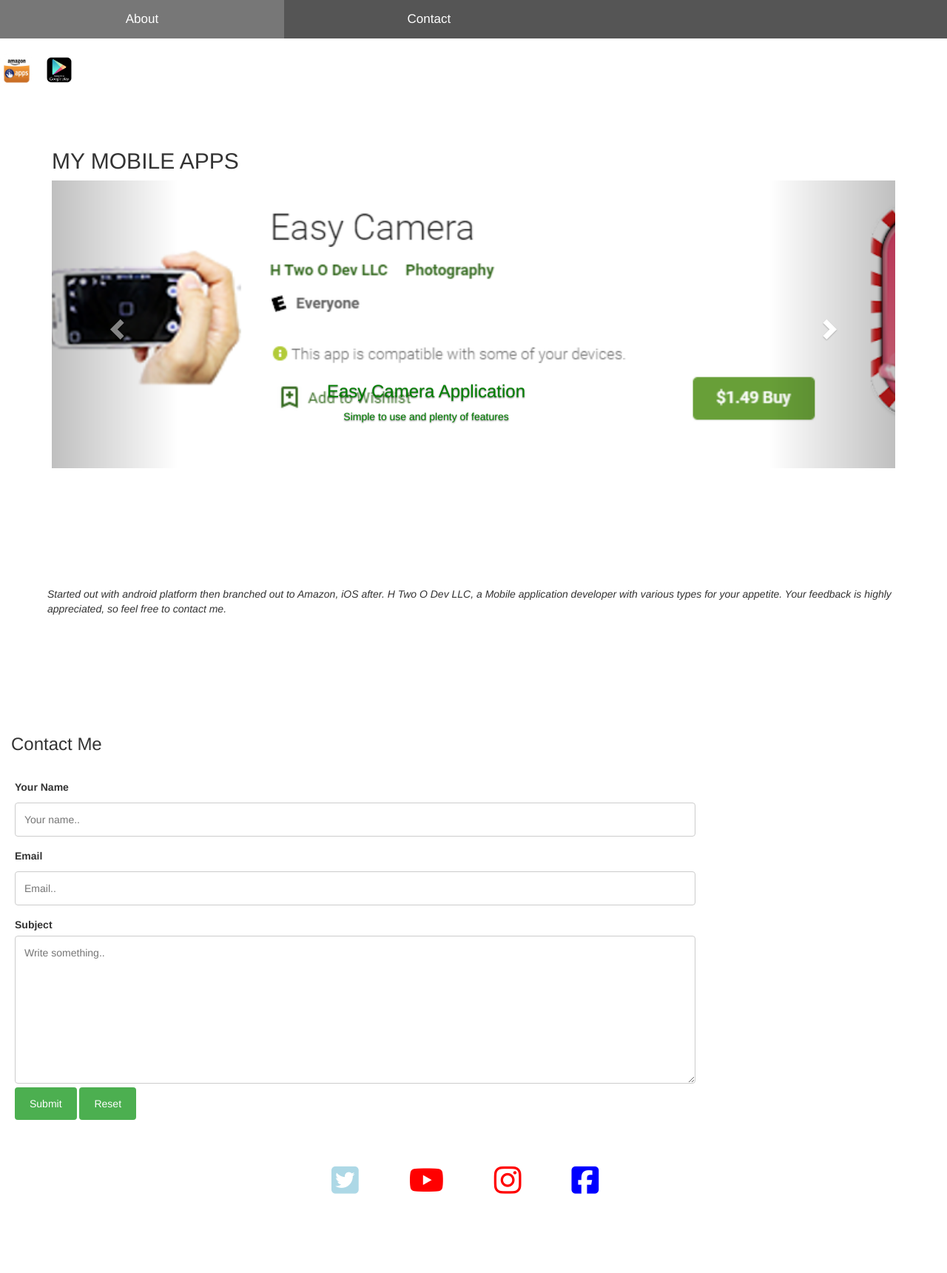
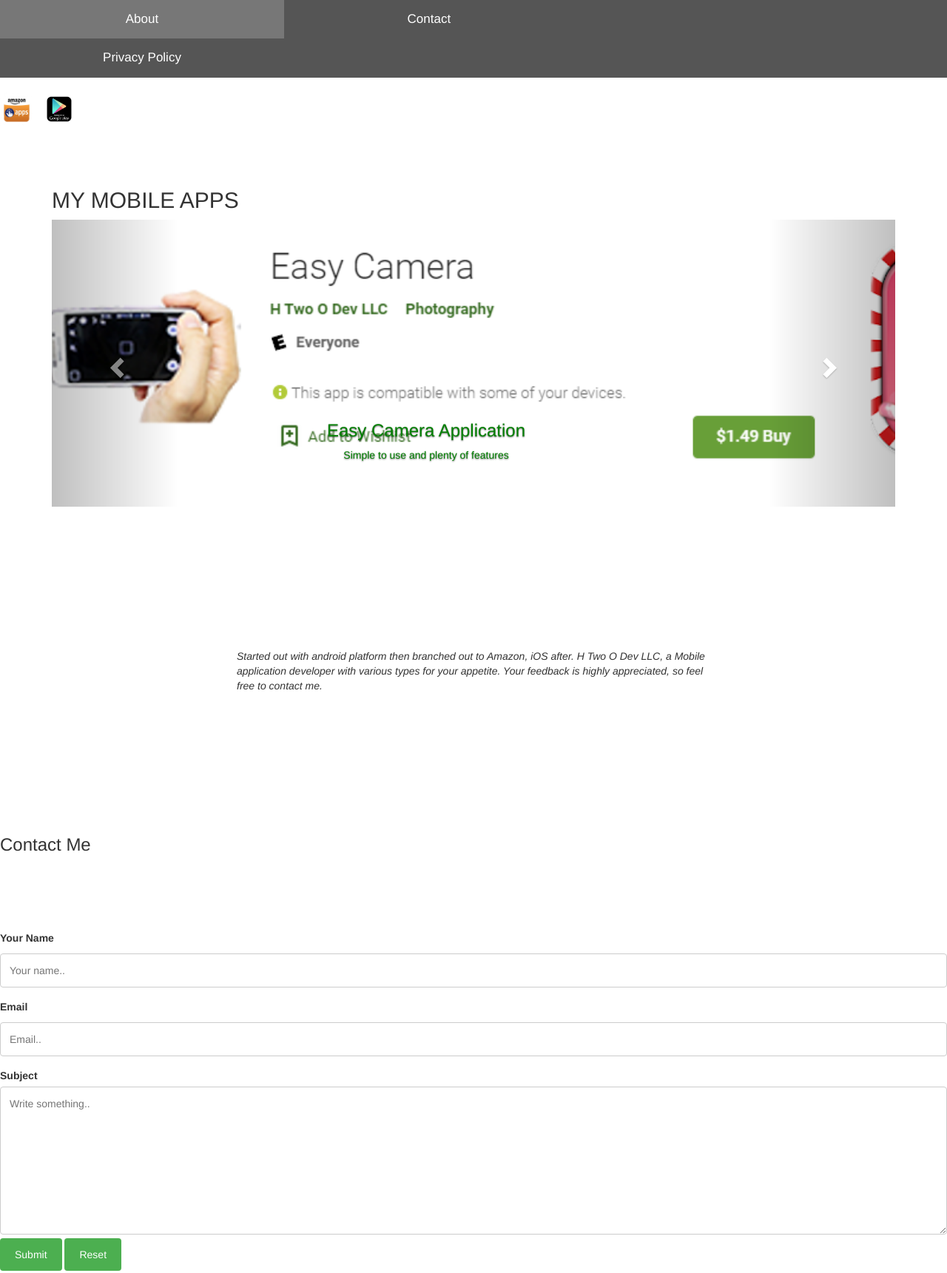
Before and after one commit to ComplimentDeKoder/H2ODev.Apps, a plain HTML site: page index.html in a window 1280 px wide. Shown: the top 1721 px of the page at 74% size. Before the commit the page ends 1617 px from the top, so only its background shows below. Drawn offline with nearby package versions, Linux system fonts and the light colour scheme.

Commit message:
Add files via upload

```diff
--- a/index.html
+++ b/index.html
@@ -18,10 +18,17 @@
 
   <a  href="#containerTwo">
   <button class="w3-bar-item-w3-button" onclick="openCity">Contact</button></a>
+
+   <a  href="app-ads.txt">
+  <button class="w3-bar-item-w3-button" onclick="openCity"></button></a>
+
+  <a  href="privacy_policy.html">
+  <button class="w3-bar-item-w3-button" onclick="openCity">Privacy Policy</button></a>
 </div>
+
   <br>
   <img src="amazon.png"  class="amzn"style="width: 45px; height: 45px;" onclick="window.open('https://www.amazon.com/s?rh=n%3A2350149011%2Cp_4%3AH+Two+O+Dev+LLC&_encoding=UTF8&fbclid=IwAR3y3hcLPwK8UYL_4VNL4LccCU3DPMBg9UsYa7VSJr388ESR--NpXC540XQ&ref=bl_sr_mobile-apps')"/>
-  <img src="play.png" class="play"style="width: 62px; height: 35px; onclick="window.open('https://play.google.com/store/apps/developer?id=H+Two+O+Dev+LLC&hl=en_US')"/>
+  <img src="play.png" class="play" style="width: 62px; height: 35px;" onclick="window.open('https://play.google.com/store/apps/developer?id=H+Two+O+Dev+LLC&hl=en_US')"/>
     <br/>
   <div class="container">
   <h2>MY MOBILE APPS</h2>
@@ -94,13 +101,13 @@
 </div>
 
 
-<p class="alignMe"><em>Started out with android platform then branched out to Amazon, iOS after. H Two O Dev LLC, a Mobile application developer with various types for your appetite. Your feedback is highly appreciated, so feel free to contact me.</em></p>
+<p id="alignMe" style="margin:25vw; margin-bottom:8vw; margin-top:15vw;"><em>Started out with android platform then branched out to Amazon, iOS after. H Two O Dev LLC, a Mobile application developer with various types for your appetite. Your feedback is highly appreciated, so feel free to contact me.</em></p>
 
-<h3 style="margin:15px;">Contact Me</h3>
+<h3 style="margin-bottom:8vw; margin-top:15vw;">Contact Me</h3>
 
-<div class="containerTwo">
+<div id="containerTwo">
 
-  <form  action="mailto:info@w3docs.com" method="get">
+  <form  action="mailto:htwoodev@outlook.com" method="get">
     <label for="name">Your Name</label>
     <input type="text" id="name" name="name" placeholder="Your name.." required>
 
--- a/theme.css
+++ b/theme.css
@@ -19,7 +19,7 @@ html, body{
 }
 
 .alignMe{
-    margin-top: 20vh;
+    margin-top: 20vw;
     margin-bottom: 20vh;
     margin-left: 5vw;
 
```
Also changed, not shown: privacy_policy.html (added, +16 -0 lines), app-ads.txt (added).
